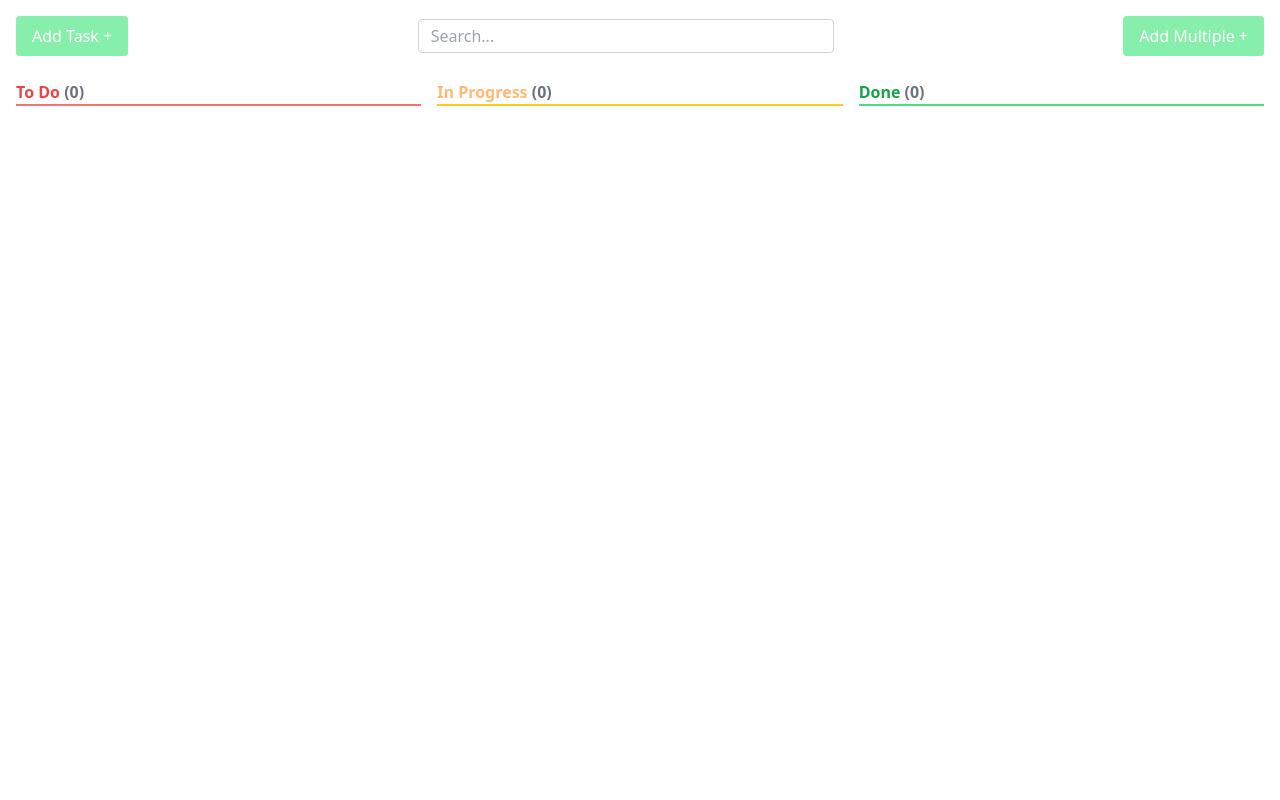
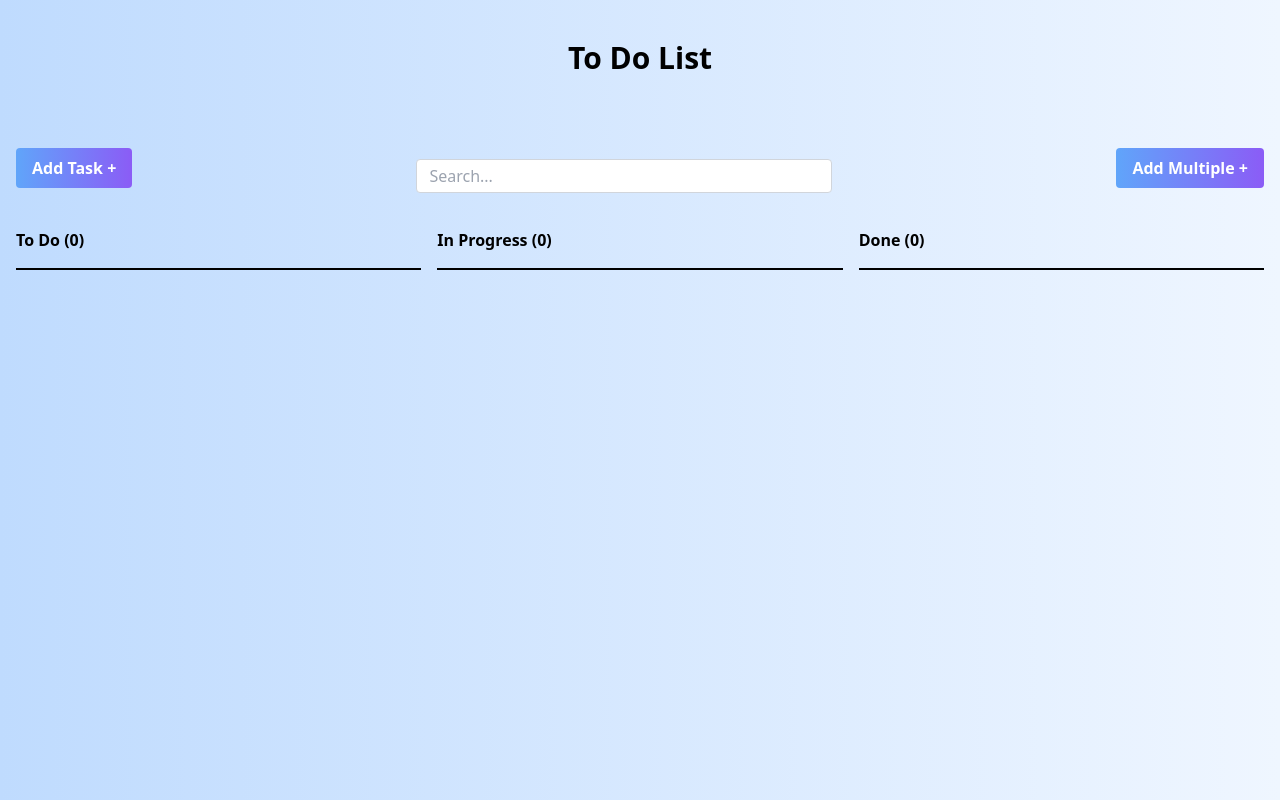
Before and after one commit to hichamoubaha/brief-4-to-do-lists, a plain HTML site: page index.html in a window 1280 px wide. Drawn offline with nearby package versions, Linux system fonts and the light colour scheme.

Commit message:
changer background et les colour des buttons

```diff
--- a/index.html
+++ b/index.html
@@ -3,26 +3,29 @@
 <head>
   <meta charset="UTF-8">
   <meta name="viewport" content="width=device-width, initial-scale=1.0">
-  <title>To-Do List</title>
+  <title>Tajriba</title>
   <link href="https://cdn.jsdelivr.net/npm/tailwindcss@2.2.19/dist/tailwind.min.css" rel="stylesheet">
   <script src="https://cdn.tailwindcss.com"></script>
   <link rel="stylesheet" href="src/animation.css">
 </head>
-<body class="bg-white p-4">
+<body class="bg-gradient-to-r from-blue-200 to-blue-50 p-4">
+  <h1 class="text-center text-black font-bold text-3xl rounded-xl p-6 hover:bg-gradient-to-r from-cyan-300 to-white" > To Do List </h1>
+  <br>
+  <br>
   <section class="container mx-auto">
     <!-- Header with Add Task buttons -->
     <div class="flex flex-col md:flex-row justify-between items-center mb-6">
-      <button onclick="openModal()" class="bg-green-300 text-white px-4 py-2 rounded hover:bg-black mb-2 md:mb-0">Add Task +</button>
-      <input type="text" placeholder="Search..." class="border border-gray-300 rounded px-3 py-1 mb-2 md:mb-0 md:w-1/3" />
-      <button class="bg-green-300 text-white px-4 py-2 rounded hover:bg-black">Add Multiple +</button>
+      <button onclick="openModal()" class="bg-gradient-to-r from-blue-400 to-violet-500 text-white font-bold px-4 py-2 rounded hover:bg-black mb-4">Add Task +</button>
+      <input type="text" placeholder="Search..." class="border border-gray-300 rounded px-3 py-1 mb-2 md:mb-0 md:w-1/3 mb-4" />
+      <button class="bg-gradient-to-r from-blue-400 to-violet-500 text-white font-bold px-4 py-2 rounded hover:bg-black mb-4">Add Multiple +</button>
     </div>
 
     <!-- Task Sections -->
     <section class="grid grid-cols-1 sm:grid-cols-2 lg:grid-cols-3 gap-4">
       <!-- To Do Section -->
       <div>
-        <h2 class="text-red-500 font-semibold">To Do <span id="todoCount" class="text-gray-500"> (0)</span></h2>
-        <hr class="border-t-2 border-red-400 mb-4">
+        <h2 class="text-black font-semibold mb-4">To Do <span id="todoCount" class="text-black"> (0)</span></h2>
+        <hr class="border-t-2 border-black mb-4">
         <div class="space-y-2" id="todo-tasks">
           <!-- No initial tasks here -->
         </div>
@@ -30,8 +33,8 @@
 
       <!-- In Progress Section -->
       <div>
-        <h2 class="text-orange-300 font-semibold">In Progress <span id="inprogressCount" class="text-gray-500"> (0)</span></h2>
-        <hr class="border-t-2 border-yellow-400 mb-4">
+        <h2 class="text-black font-semibold mb-4">In Progress <span id="inprogressCount" class="text-black"> (0)</span></h2>
+        <hr class="border-t-2 border-black mb-4">
         <div class="space-y-2" id="inprogress-tasks">
           <!-- No initial tasks here -->
         </div>
@@ -39,8 +42,8 @@
 
       <!-- Done Section -->
       <div>
-        <h2 class="text-green-600 font-semibold">Done <span id="doneCount" class="text-gray-500"> (0)</span></h2>
-        <hr class="border-t-2 border-green-400 mb-4">
+        <h2 class="text-black font-semibold mb-4">Done <span id="doneCount" class="text-black"> (0)</span></h2>
+        <hr class="border-t-2 border-black mb-4">
         <div class="space-y-2" id="done-tasks">
           <!-- No initial tasks here -->
         </div>
```
